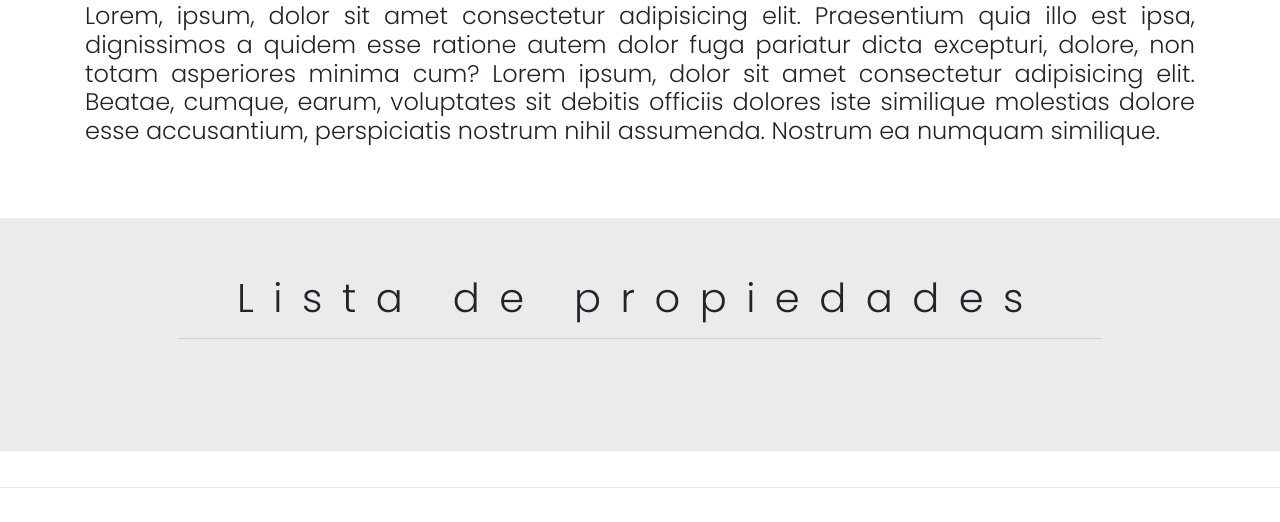
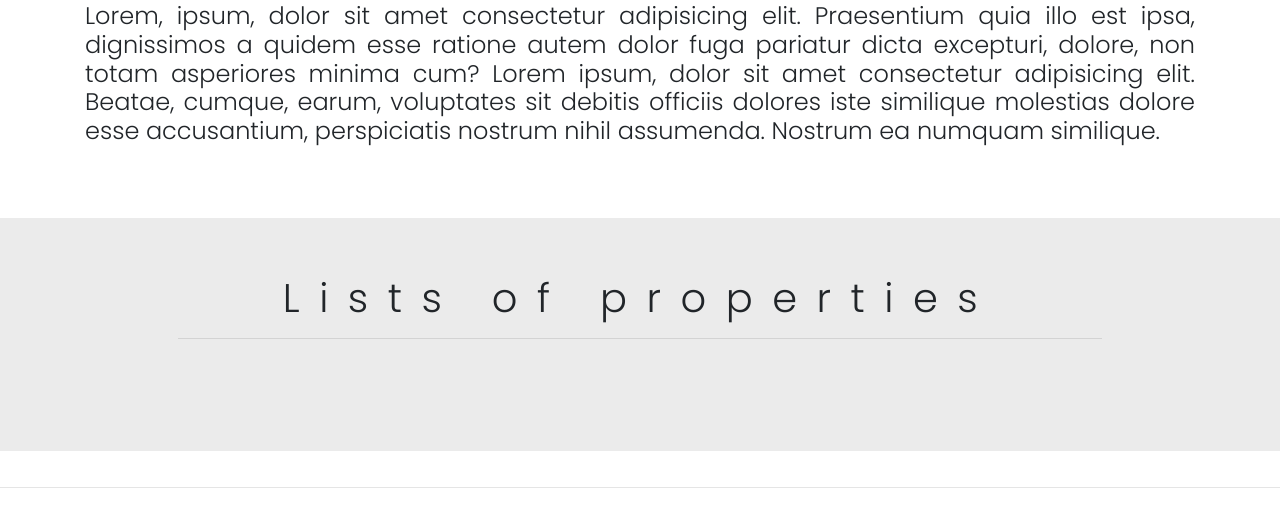
Before and after one commit to kezh97/dreamland_prop_CR, a PHP site: page /list_properties.php in a window 1280 px wide. Shown: the part 180-702 px from the top of the page. Run offline with PHP 8.4, Linux system fonts and the light colour scheme; data that the repository does not hold is empty; some libraries are stand-ins or nearby versions.

Commit message:
Update list_properties.php

```diff
--- a/DREAMLAND-php-V2.6/list_properties.php
+++ b/DREAMLAND-php-V2.6/list_properties.php
@@ -22,9 +22,9 @@ if (!$conn) {
 
 <!-- LIST AREA -->
 <section id="listing-property-section">
-	<div class="container-fluid py-5 px-4 text-center">
+	<div class="container-fluid py-5 px-4 text-center w-90">
 		<div class="listing-title pt-2 pb-5">
-			<p class="h1">Lista de propiedades</p>
+			<p class="h1">Lists of properties</p>
 			<hr class="w-75 mx-auto">
 		</div>
 
```
